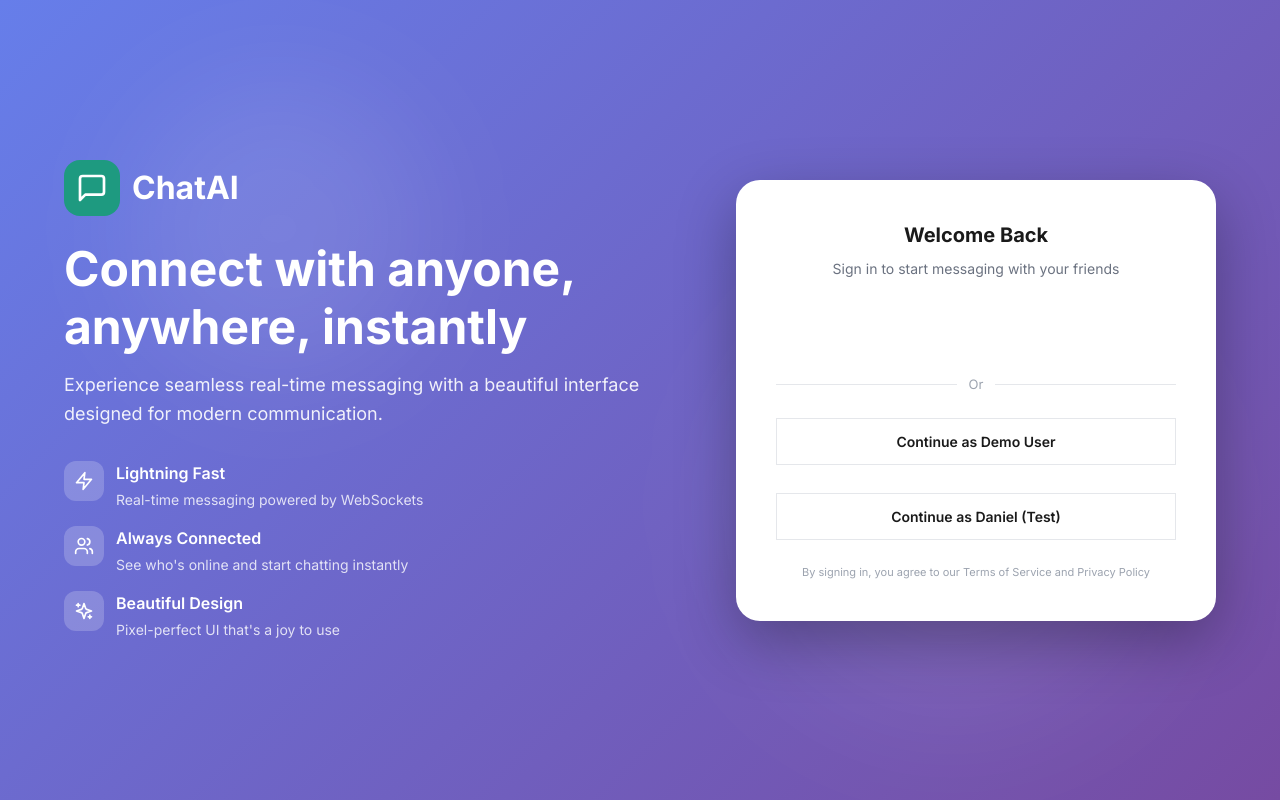
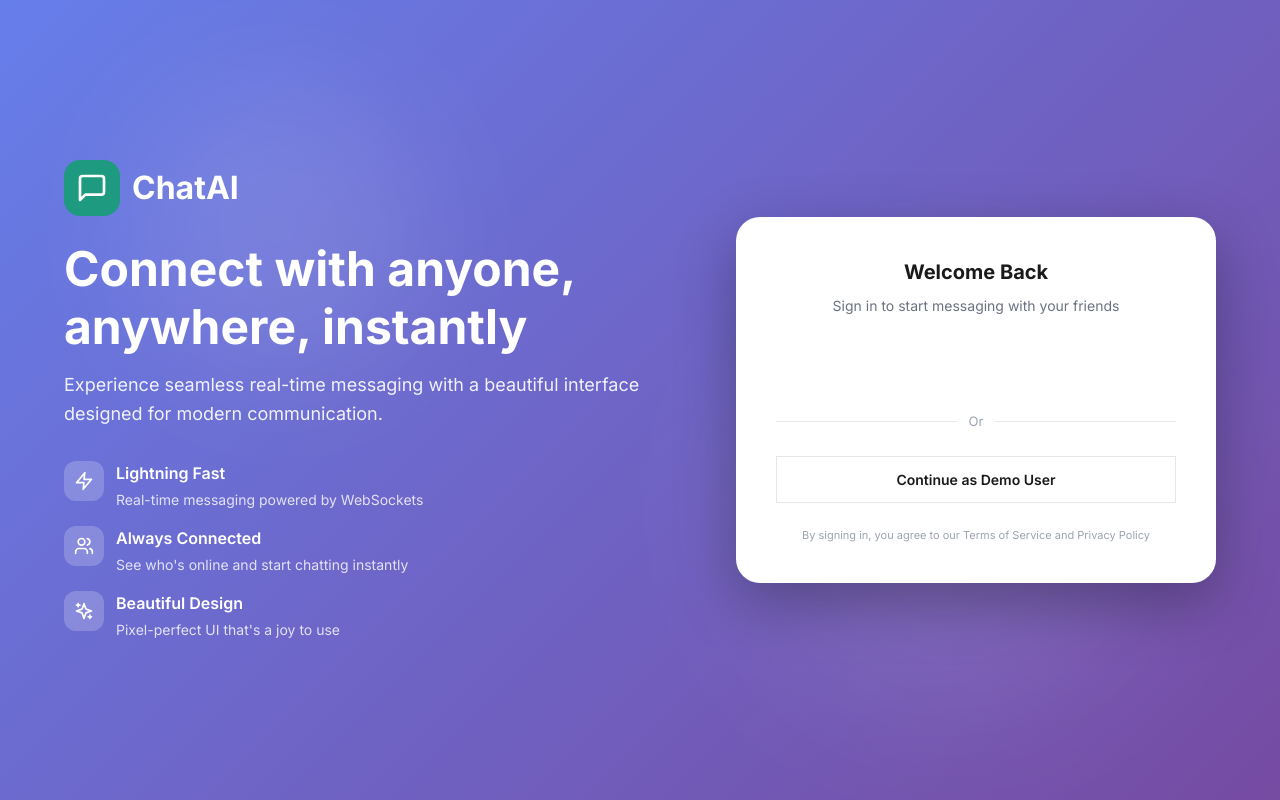
Before and after one commit to TiRFHiWOT/mvp-v2, a Next.js app: page /login in a window 1280 px wide. Built offline with nearby package versions, Linux system fonts and the light colour scheme; no server answers.

Commit message:
Remove test login button from login page

```diff
--- a/app/login/page.tsx
+++ b/app/login/page.tsx
@@ -57,25 +57,7 @@ export default function LoginPage() {
         }
     };
 
-    const handleDevLogin2 = async () => {
-        try {
-            setLoading(true);
-            const res = await fetch("/api/auth/dev", {
-                method: "POST",
-                headers: { "Content-Type": "application/json" },
-                body: JSON.stringify({ name: "Daniel CH", email: "daniel@example.com" }),
-            });
-            const data = await res.json();
-            if (!res.ok) throw new Error(data.error || "Dev login failed");
-            localStorage.setItem("user", JSON.stringify(data.user));
-            localStorage.setItem("token", data.token);
-            router.push("/");
-        } catch (e: any) {
-            setError(e.message || "Dev login failed");
-        } finally {
-            setLoading(false);
-        }
-    };
+
 
     return (
         <div
@@ -391,22 +373,7 @@ export default function LoginPage() {
                                 {loading ? "Signing in..." : "Continue as Demo User"}
                             </button>
 
-                            <button
-                                onClick={handleDevLogin2}
-                                disabled={loading}
-                                className="btn-secondary"
-                                style={{
-                                    width: "100%",
-                                    padding: "var(--spacing-3) var(--spacing-4)",
-                                    fontSize: "var(--font-size-base)",
-                                    fontWeight: "var(--font-weight-semibold)",
-                                    marginTop: "var(--spacing-3)",
-                                    opacity: loading ? 0.5 : 1,
-                                    cursor: loading ? "not-allowed" : "pointer",
-                                }}
-                            >
-                                {loading ? "Signing in..." : "Continue as Daniel (Test)"}
-                            </button>
+
                         </div>
 
                         <p
```
